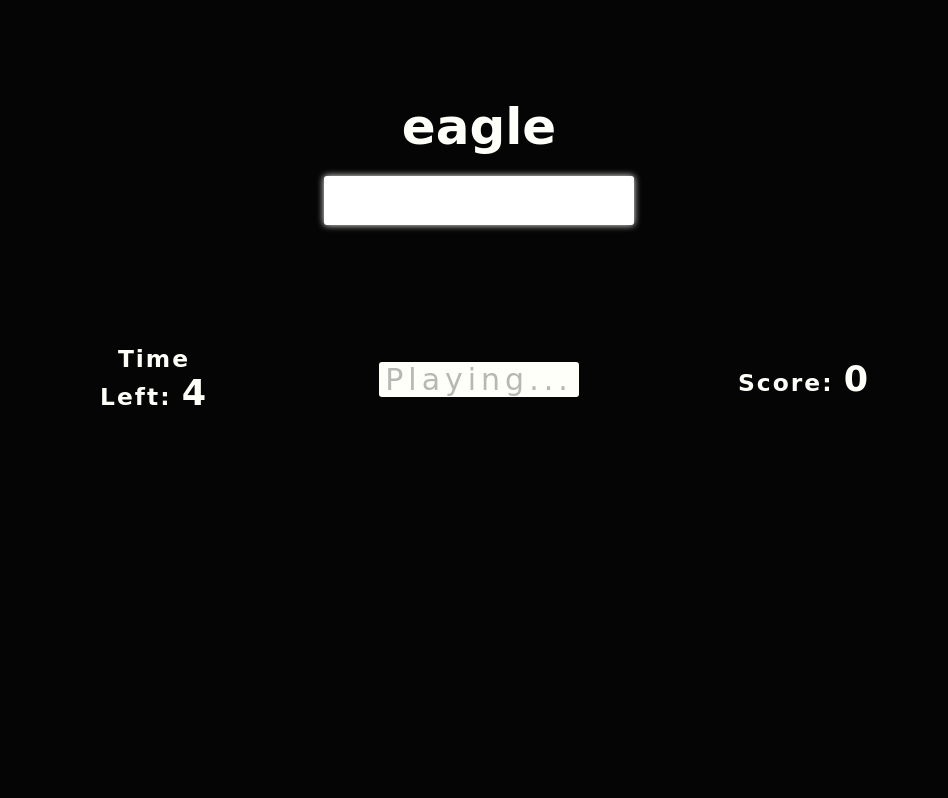
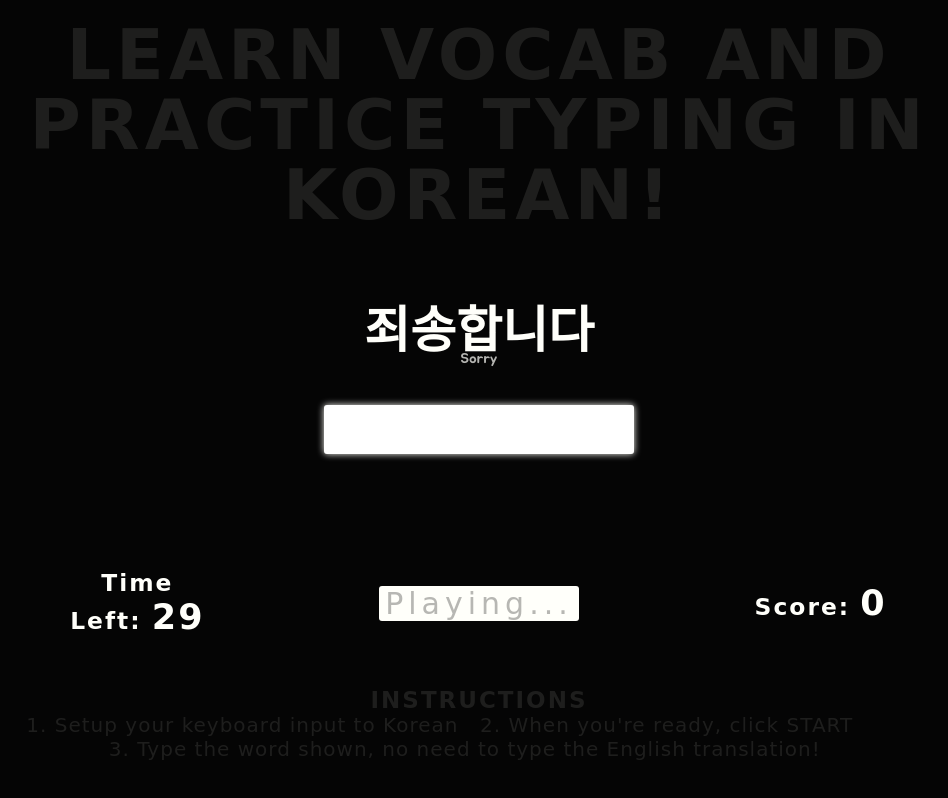
Before and after one commit to michelleracho/kr-typing-game, a plain HTML site: page index.html in a window 1280 px wide. Both pictures are taken after a click on the button "START". Shown: the whole page, without its empty margins (161-1109 px from the left). Drawn offline with Linux system fonts and the light colour scheme; a web font is replaced by a local one.

Commit message:
add kr-en vocab, instructions and update styles

```diff
--- a/index.html
+++ b/index.html
@@ -10,17 +10,19 @@
     />
     <link rel="stylesheet" href="css/main.css" />
 
-    <title>Typing Game</title>
+    <title>KR Typing</title>
   </head>
   <body>
     <header class="header">
-      <h1>Typing Game</h1>
+      <h1>Learn vocab and practice typing in Korean!</h1>
     </header>
 
     <main class="container">
       <!-- word -->
       <section class="word">
-        <h2 class="word__current" id="currentWord">Typing Game</h2>
+        <h2 class="word__current" id="currentWord">KR Typing Game</h2>
+        <p class="word__translation" id="translation"></p>
+
         <input
           type="text"
           class="word__input"
@@ -38,8 +40,22 @@
 
         <button class="btn-start" id="startBtn">START</button>
       </section>
+
+      <!-- instructions -->
+      <section class="instructions">
+        <h4>Instructions</h4>
+        <ol class="instructions__list">
+          <li class="instructions__item">Setup your keyboard input to Korean</li>
+          <!-- <li class="instructions__item">If you need reference, click ⌨</li> -->
+          <li class="instructions__item">When you're ready, click START</li>
+          <li class="instructions__item">
+            Type the word shown, no need to type the English translation!
+          </li>
+        </ol>
+      </section>
     </main>
 
+    <script src="vocab.js"></script>
     <script src="script.js"></script>
   </body>
 </html>
--- a/sass/_base.scss
+++ b/sass/_base.scss
@@ -25,6 +25,6 @@ body {
   @include flexCenter;
   flex-direction: column;
   width: 100%;
-  max-width: 80rem;
+  max-width: 100rem;
   margin: auto;
 }
--- a/sass/components/_controls.scss
+++ b/sass/components/_controls.scss
@@ -1,7 +1,7 @@
 .controls {
   // border: 1px solid;
   @include flexCenter;
-  justify-content: space-between;
+  justify-content: space-around;
   width: 100%;
 
   &__time,
--- a/sass/components/_header.scss
+++ b/sass/components/_header.scss
@@ -3,9 +3,10 @@
   padding: 2rem;
 
   h1 {
-    font-size: 5rem;
+    font-size: 7rem;
     text-transform: uppercase;
-    letter-spacing: 5px;
-    opacity: 0;
+    letter-spacing: 0.5rem;
+    line-height: 1;
+    color: rgba($color-white, 0.1);
   }
 }
--- /dev/null
+++ b/sass/components/_instructions.scss
@@ -0,0 +1,28 @@
+.instructions {
+  color: rgba($color-white, 0.1);
+  // text-align: left;
+  margin-top: 5rem;
+  width: 100%;
+
+  h4 {
+    font-size: 2.3rem;
+    letter-spacing: 2px;
+    text-transform: uppercase;
+  }
+
+  &__list {
+    // border: 1px solid red;
+    @include flexCenter;
+    // justify-content: space-between;
+    flex-wrap: wrap;
+  }
+
+  &__item {
+    font-size: 2rem; // 1.6rem;
+    letter-spacing: 1px; // 0.5px;
+
+    &:not(:last-child) {
+      margin-right: 5rem;
+    }
+  }
+}
--- a/sass/components/_word.scss
+++ b/sass/components/_word.scss
@@ -1,7 +1,20 @@
 .word {
+  margin-top: 4rem;
+  margin-bottom: 7rem;
+
   &__current {
     font-size: 5rem;
-    // font-family: $font-kr;
+    font-family: $font-kr;
+    height: 6rem;
+  }
+
+  &__translation {
+    // border: 1px solid red;
+    font-size: 1.4rem;
+    height: 2.5rem;
+    margin-bottom: 1rem;
+    font-family: $font-kr;
+    opacity: 0.7;
   }
 
   &__input {
@@ -20,7 +33,7 @@
   }
 
   .message {
-    height: 10rem;
+    height: 2.5rem;
   }
 
   .game-over {
--- a/sass/main.scss
+++ b/sass/main.scss
@@ -4,5 +4,6 @@
 @import './components/header';
 @import './components/word';
 @import './components/controls';
+@import './components/instructions';
 
 @import './base';
--- a/script.js
+++ b/script.js
@@ -1,13 +1,14 @@
 const wordInput = document.querySelector('#wordInput');
 const currentWord = document.querySelector('#currentWord');
+const translation = document.querySelector('#translation');
 const scoreDisplay = document.querySelector('#score');
 const timeDisplay = document.querySelector('#time');
 const message = document.querySelector('#message');
 const seconds = document.querySelector('#seconds');
 const startBtn = document.querySelector('#startBtn');
 
-const words = ['apple', 'eagle', 'igloo', 'octopus', 'umbrella'];
-const DEFAULT_TIME = 5;
+const words = vocab;
+const DEFAULT_TIME = 30;
 
 let time = DEFAULT_TIME;
 let score;
@@ -36,14 +37,14 @@ function setupInput() {
   wordInput.removeAttribute('disabled');
   wordInput.focus();
   wordInput.setAttribute('placeholder', '');
-  // start matching input to currentWord
   wordInput.addEventListener('input', matchInput);
 }
 
 // pick and show random word
 function showWord(words) {
   const randIndex = Math.floor(Math.random() * words.length);
-  currentWord.innerHTML = words[randIndex];
+  currentWord.innerHTML = words[randIndex].kr;
+  translation.innerHTML = words[randIndex].en;
 
   time = DEFAULT_TIME + 1;
 }
--- /dev/null
+++ b/vocab.js
@@ -0,0 +1,10 @@
+const vocab = [
+  { kr: '안녕하세요', en: 'Hello' },
+  { kr: '주세요', en: 'Please' },
+  { kr: '죄송합니다', en: 'Sorry' },
+  { kr: '고맙습니다', en: 'Thank you ' },
+  { kr: '네', en: 'Yes' },
+  { kr: '아니요', en: 'No' },
+  { kr: '아마도', en: 'Maybe' },
+  { kr: '저기요', en: 'Excuse me' }
+];
```
Also changed, not shown: css/main.css, 2 other files.
